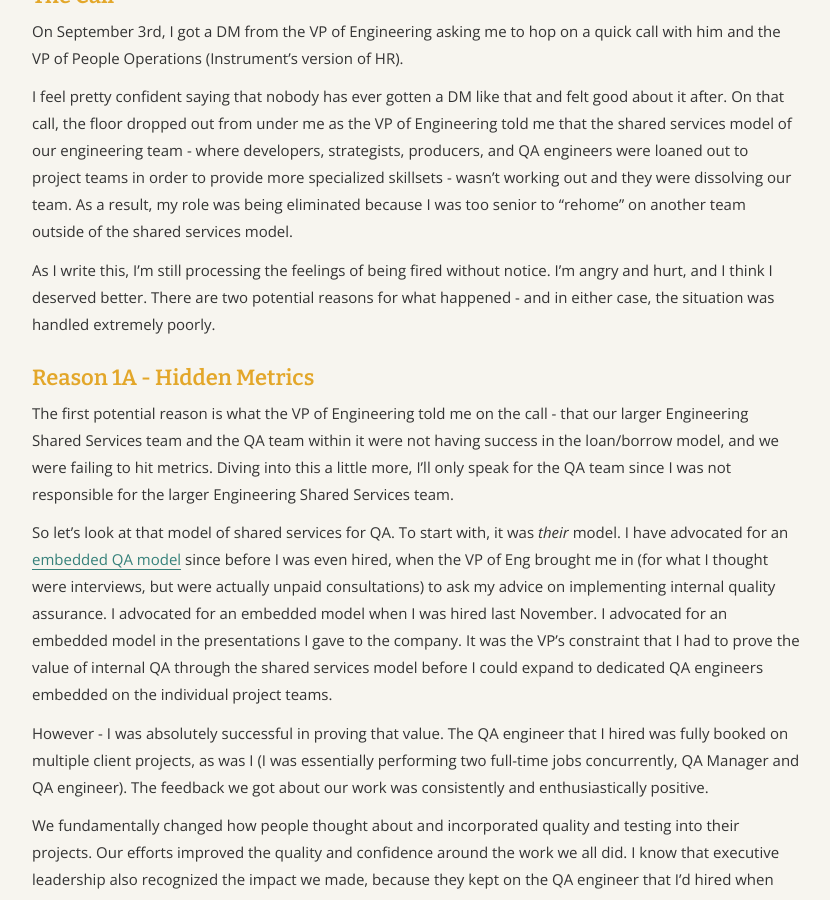
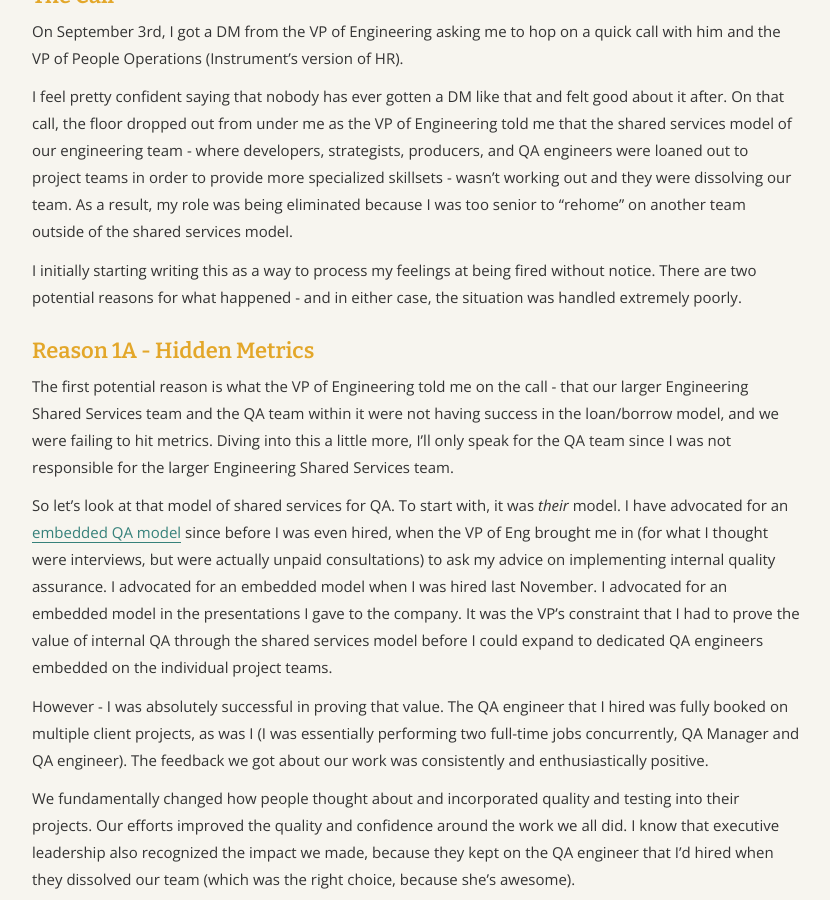
Before and after one commit to angelariggs/angelariggs.github.io, a Jekyll site: the page built from _posts/2020-10-13-thirty-five-days.md, in a window 1280 px wide and 900 px high, scrolled down 335 px. Shown: the whole window, without its empty margins (224-1054 px from the left). Built offline with Jekyll 4.4.1, drawn with Linux system fonts in a browser that asks for light colours.

Commit message:
intro tweak to make more sense

```diff
--- a/_posts/2020-10-13-thirty-five-days.md
+++ b/_posts/2020-10-13-thirty-five-days.md
@@ -11,7 +11,7 @@ On September 3rd, I got a DM from the VP of Engineering asking me to hop on a qu
 
 I feel pretty confident saying that nobody has ever gotten a DM like that and felt good about it after. On that call, the floor dropped out from under me as the VP of Engineering told me that the shared services model of our engineering team - where developers, strategists, producers, and QA engineers were loaned out to project teams in order to provide more specialized skillsets - wasn’t working out and they were dissolving our team. As a result, my role was being eliminated because I was too senior to “rehome” on another team outside of the shared services model.
 
-As I write this, I’m still processing the feelings of being fired without notice. I’m angry and hurt, and I think I deserved better. There are two potential reasons for what happened - and in either case, the situation was handled extremely poorly.
+I initially starting writing this as a way to process my feelings at being fired without notice. There are two potential reasons for what happened - and in either case, the situation was handled extremely poorly.
 
 ## Reason 1A - Hidden Metrics
 
```
